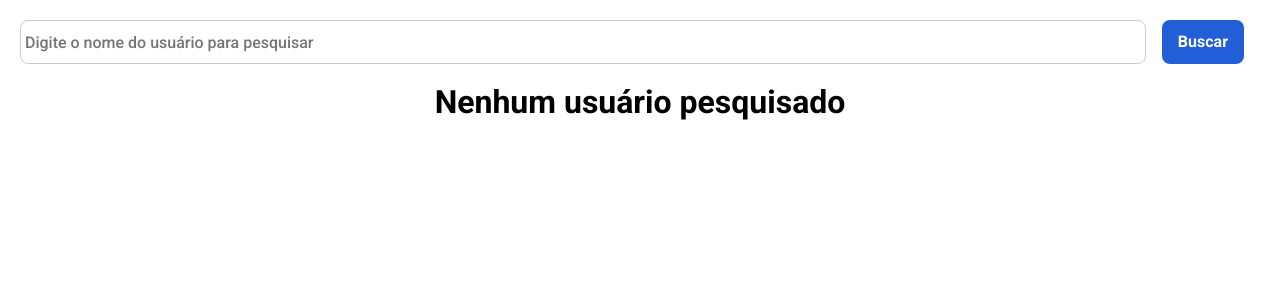
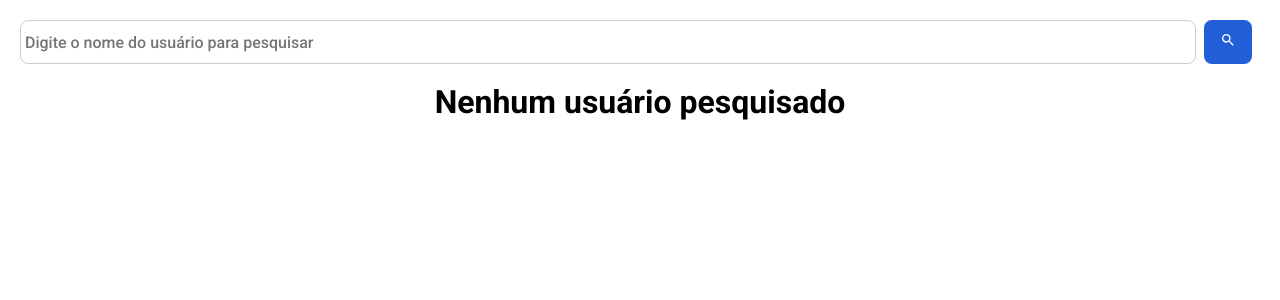
Before and after one commit to gabrielJGS/dio-react-github_search, a React (Create React App) app: page / in a window 1280 px wide. Shown: the top 300 px of the page. Built offline with nearby package versions, Linux system fonts and the light colour scheme.

Commit message:
feat: search icon

```diff
--- a/src/components/header/index.tsx
+++ b/src/components/header/index.tsx
@@ -1,6 +1,7 @@
 import React, { useState } from "react";
 import useGithub from "../../hooks/github-hooks";
 import * as S from "./styled";
+import { MdOutlineSearch } from "react-icons/md";
 
 function Header() {
   const [userSearch, setUserSearch] = useState("");
@@ -27,7 +28,10 @@ function Header() {
           onChange={(e) => setUserSearch(e.target.value)}
           onKeyDown={handleSubmit}
         />
-        <button onClick={submitGetUser}>Buscar</button>
+        <button onClick={submitGetUser}>
+          <MdOutlineSearch />
+
+        </button>
       </S.Wrapper>
     </header>
   );
--- a/src/components/header/styled.ts
+++ b/src/components/header/styled.ts
@@ -18,8 +18,8 @@ const Wrapper = styled.div`
   button {
     background-color: #225ed8;
     color: white;
-    padding: 8px 16px;
-    margin: 0 16px;
+    padding: 0px 16px;
+    margin: 0 8px;
     border-radius: 8px;
     font-weight: bold;
     font-size: 16px;
```
